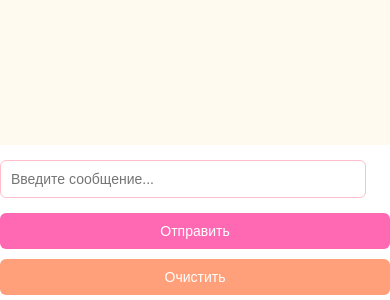
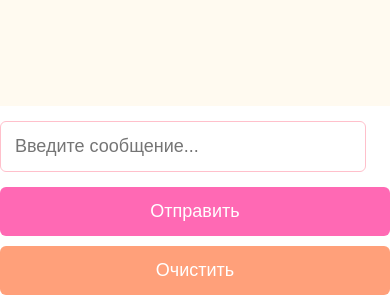
Before and after one commit to TimOk05/messenger-app, a plain HTML site: page index.html in a window 390 px wide. Shown: the part 544-844 px from the top of the page. Drawn offline with Linux system fonts and the light colour scheme; no server answers.

Commit message:
fu$$ off

```diff
--- a/index.html
+++ b/index.html
@@ -4,6 +4,7 @@
 <head>
     <meta charset="UTF-8">
     <title>Простой Мессенджер</title>
+    <link rel="manifest" href="manifest.json">
     <link rel="stylesheet" href="style.css">
 </head>
 
--- a/style.css
+++ b/style.css
@@ -9,7 +9,6 @@ body {
     padding: 0;
     display: flex;
     flex-direction: column;
-    /* Для растягивания контента по вертикали */
     justify-content: flex-start;
     align-items: center;
     min-height: 100vh;
@@ -23,20 +22,19 @@ body {
 
 .messenger {
     background-color: #ffffff;
-    border-radius: 12px 12px 0 0;
-    /* Закругляем только верхние углы */
-    box-shadow: 0 -4px 8px rgba(0, 0, 0, 0.1);
     width: 100%;
-    max-width: 100%;
-    height: 100%;
+    height: 100vh;
+    /* Растягиваем на всю высоту экрана */
     display: flex;
     flex-direction: column;
     justify-content: space-between;
+    border-radius: 0;
+    /* Убираем закругление */
     position: fixed;
     bottom: 0;
     left: 0;
+    box-shadow: 0 -4px 8px rgba(0, 0, 0, 0.1);
     overflow: hidden;
-    /* Скрываем горизонтальную прокрутку */
 }
 
 
@@ -46,7 +44,6 @@ body {
     flex: 1;
     /* Сообщения занимают всё доступное пространство */
     overflow-y: auto;
-    border: none;
     padding: 10px;
     margin-bottom: 10px;
     background-color: #fffaf0;
@@ -54,7 +51,6 @@ body {
     display: flex;
     flex-direction: column;
     justify-content: flex-end;
-    /* Сообщения располагаются снизу */
 }
 
 
@@ -70,6 +66,8 @@ body {
     max-width: 80%;
     word-wrap: break-word;
     align-self: flex-start;
+    font-size: 16px;
+    /* Увеличиваем шрифт для мобильных устройств */
 }
 
 
@@ -82,15 +80,15 @@ body {
 }
 
 
-/* Поле ввода и кнопка */
+/* Поле ввода и кнопки */
 
 input[type="text"],
 button {
-    padding: 12px;
-    font-size: 16px;
+    padding: 14px;
+    font-size: 18px;
+    /* Увеличиваем шрифт для мобильных устройств */
     margin: 5px 0;
     border: 1px solid #ffc0cb;
-    /* Розовая граница */
     border-radius: 6px;
     outline: none;
     box-sizing: border-box;
@@ -106,21 +104,18 @@ input[type="text"] {
 
 button {
     background-color: #ff69b4;
-    /* Яркий розовый фон для кнопок */
     color: #fff;
     border: none;
     cursor: pointer;
     transition: background-color 0.3s;
-    padding: 12px;
-    font-size: 16px;
+    padding: 14px;
+    font-size: 18px;
     margin: 5px 0;
     border-radius: 6px;
-    /* Закругленные углы */
 }
 
 button:hover {
     background-color: #ff1493;
-    /* Более темный розовый при наведении */
 }
 
 
@@ -128,49 +123,8 @@ button:hover {
 
 #clearButton {
     background-color: #ffa07a;
-    /* Светло-оранжевый фон для кнопки очистки */
 }
 
 #clearButton:hover {
     background-color: #ff4500;
-    /* Более темный оранжевый при наведении */
 }
-
-
-/* Адаптивные стили для мобильных устройств */
-
-@media (max-width: 480px) {
-    .messenger {
-        width: 100%;
-        height: 100vh;
-        /* Растягиваем на всю высоту экрана */
-        border-radius: 0;
-        /* Убираем закругление для мобильных */
-    }
-    #messages {
-        height: calc(100vh - 100px);
-        /* Высота с учетом высоты элементов ввода */
-    }
-    input[type="text"],
-    button {
-        font-size: 14px;
-        padding: 10px;
-    }
-    button {
-        font-size: 14px;
-        padding: 10px;
-    }
-}
-
-
-/* Адаптивные стили для ПК */
-
-@media (min-width: 768px) {
-    .messenger {
-        max-width: 600px;
-        padding: 30px;
-    }
-    #messages {
-        height: 400px;
-    }
-}
```
Also changed, not shown: manifest.json.
